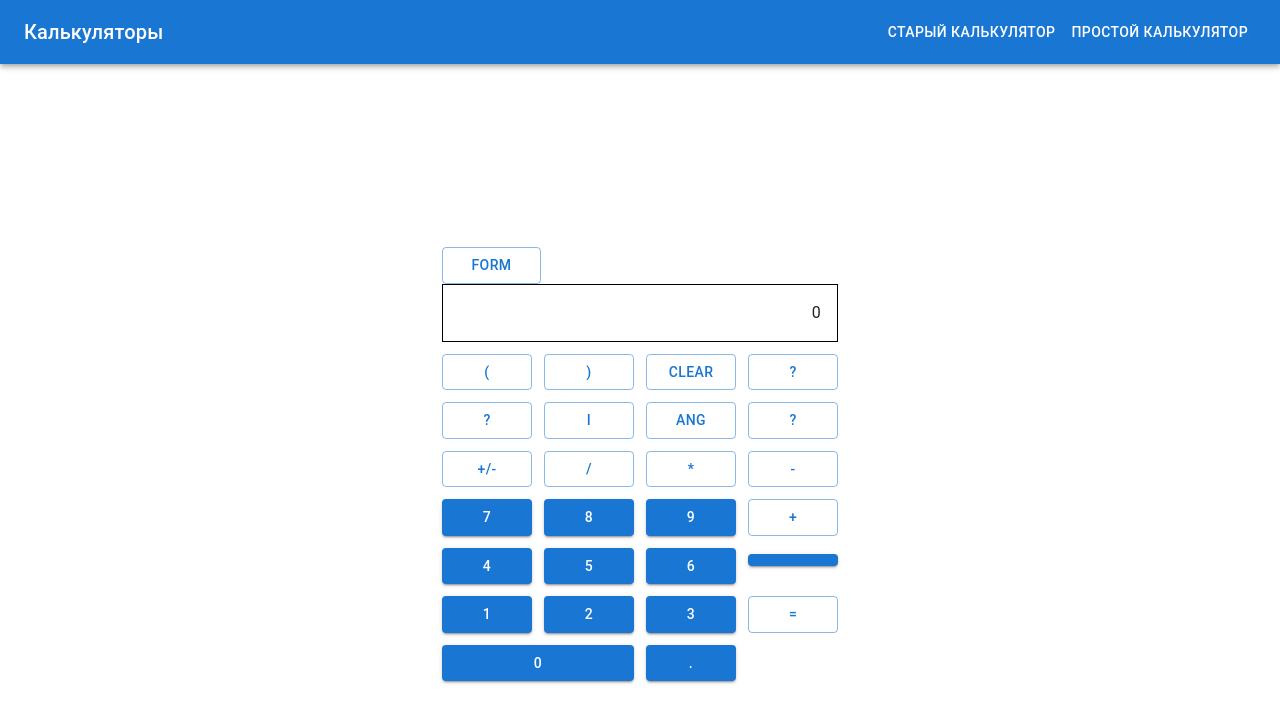
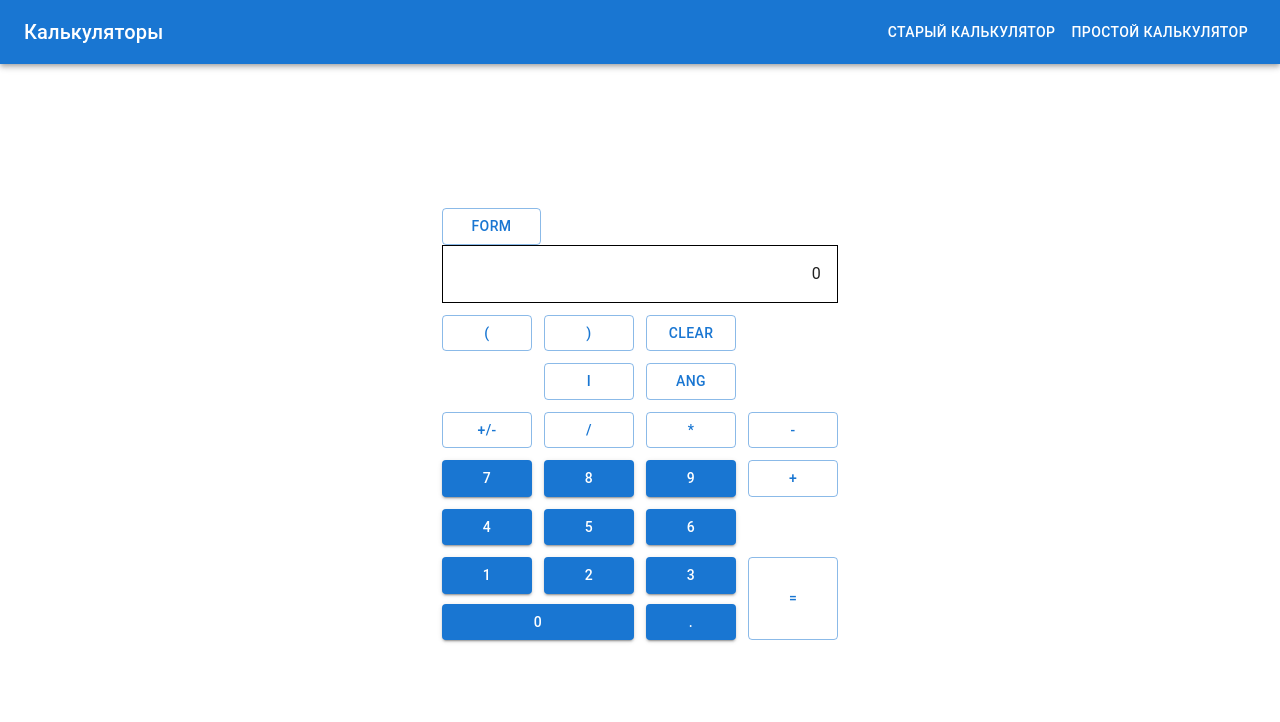
Before and after one commit to savin-maksim/complex-calc, a React (Create React App) app: page /simple-calc in a window 1280 px wide. Shown: the top 722 px of the page. Built offline with nearby package versions, Linux system fonts and the light colour scheme.

Commit message:
Fixed equals button

```diff
--- a/src/pages/SimpleCalc.jsx
+++ b/src/pages/SimpleCalc.jsx
@@ -25,7 +25,7 @@ function SimpleCalc() {
 
   return (
     <Container maxWidth='xs'>
-      <Box display='flex' justifyContent='center' alignItems='center' minHeight='100vh'>
+      <Box display='flex' justifyContent='center' alignItems='center' minHeight='90vh'>
         <Grid container spacing={1.5}>
           <Grid item xs={12}>
             <Grid item xs={3}>
@@ -49,11 +49,9 @@ function SimpleCalc() {
           </Grid>
 
           <Grid item xs={3}>
-            <Button fullWidth variant='outlined'>?</Button>
           </Grid>
 
           <Grid item xs={3}>
-            <Button fullWidth variant='outlined'>?</Button>
           </Grid>
 
           {['i', 'ang'].map((val) => (
@@ -63,7 +61,6 @@ function SimpleCalc() {
           ))}
 
           <Grid item xs={3}>
-            <Button fullWidth variant='outlined'>?</Button>
           </Grid>
 
           {['+/-', '/', '*', '-'].map((val) => (
@@ -82,32 +79,36 @@ function SimpleCalc() {
             <Button fullWidth variant='outlined' onClick={() => addToInput('+')}>+</Button>
           </Grid>
 
-          {['4', '5', '6', ''].map((val) => (
-            <Grid item xs={3} key={val}>
-              <Button fullWidth variant='contained' onClick={() => addToInput(val)}>{val}</Button>
-            </Grid>
-          ))}
-
-          {['1', '2', '3'].map((val) => (
+          {['4', '5', '6'].map((val) => (
             <Grid item xs={3} key={val}>
               <Button fullWidth variant='contained' onClick={() => addToInput(val)}>{val}</Button>
             </Grid>
           ))}
 
           <Grid item xs={3}>
+          </Grid>
+
+          <Grid item xs={9} sx={{ display: 'flex', flexDirection: 'column', justifyContent: 'space-between' }}>
+            <Box sx={{ display: 'flex', justifyContent: 'space-between', marginBottom: '10px' }}>
+              {['1', '2', '3'].map((val) => (
+                <Button key={val} variant='contained' onClick={() => addToInput(val)} sx={{ width: '90px' }}>
+                  {val}
+                </Button>
+              ))}
+            </Box>
+            <Box sx={{ display: 'flex', justifyContent: 'space-between' }}>
+              <Button variant='contained' onClick={() => addToInput('0')} sx={{ width: '192px', marginRight: '10px' }}>0</Button>
+              <Button variant='contained' onClick={() => addToInput('.')} sx={{ width: '90px' }}>.</Button>
+            </Box>
+          </Grid>
+
+          <Grid item xs={3}>
             <Button fullWidth variant='outlined' onClick={() => calculateResult()} style={{ height: '100%' }}>=</Button>
           </Grid>
 
-          <Grid item xs={6}>
-            <Button fullWidth variant='contained' onClick={() => addToInput('0')}>0</Button>
-          </Grid>
-
-          <Grid item xs={3}>
-            <Button fullWidth variant='contained' onClick={() => addToInput('.')}>.</Button>
-          </Grid>
         </Grid>
       </Box>
-    </Container>
+    </Container >
   );
 }
 
```
